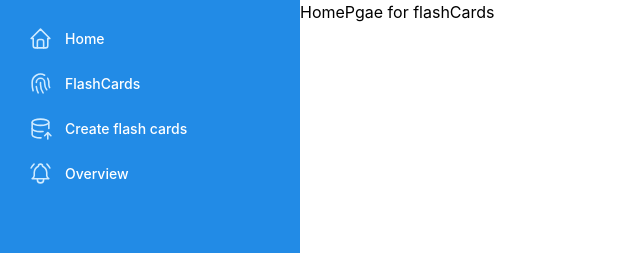
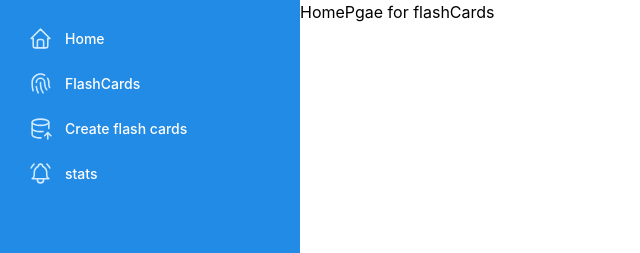
Before and after one commit to ArminJaemaa/FlashCards, a Next.js app in the folder my-app/: page / in a window 1280 px wide. Shown: the top 253 px of the page, without its empty margins (0-640 px from the left). Built offline with nearby package versions, Linux system fonts and the light colour scheme.

Commit message:
fix(navbar): fix navbar stats route

```diff
--- a/my-app/app/navbar.tsx
+++ b/my-app/app/navbar.tsx
@@ -18,7 +18,7 @@ const data = [
     label: "Create flash cards",
     icon: IconDatabaseImport,
   },
-  { link: "flasCards/owerview", label: "Overview", icon: IconBellRinging },
+  { link: "/stats", label: "stats", icon: IconBellRinging },
 ];
 
 export function NavbarSimpleColored() {
```
